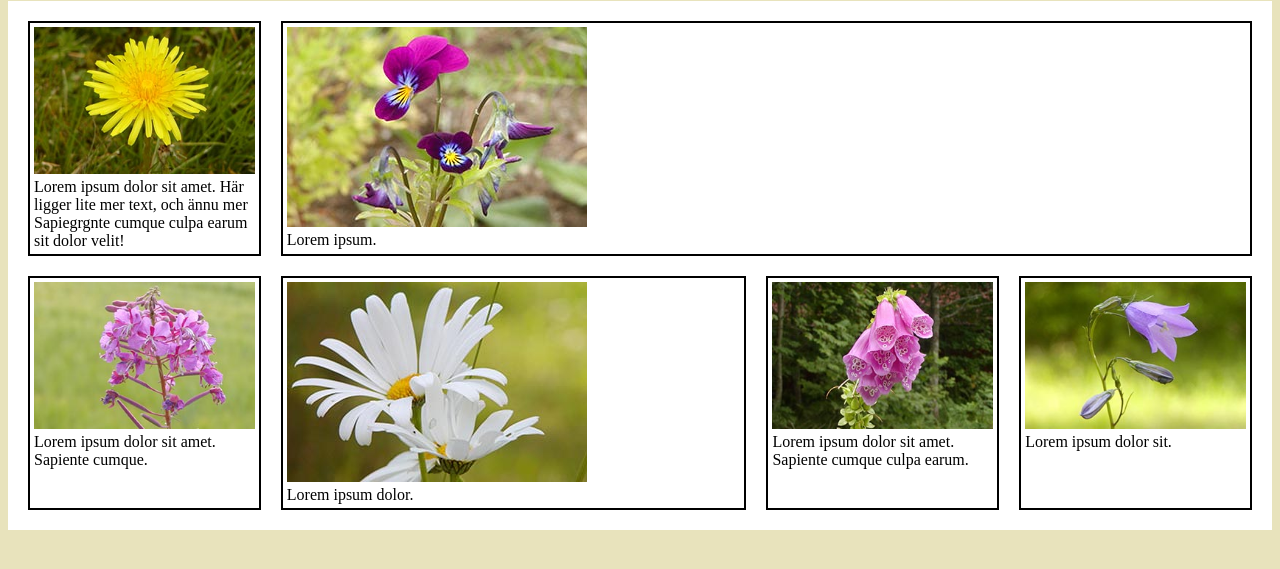
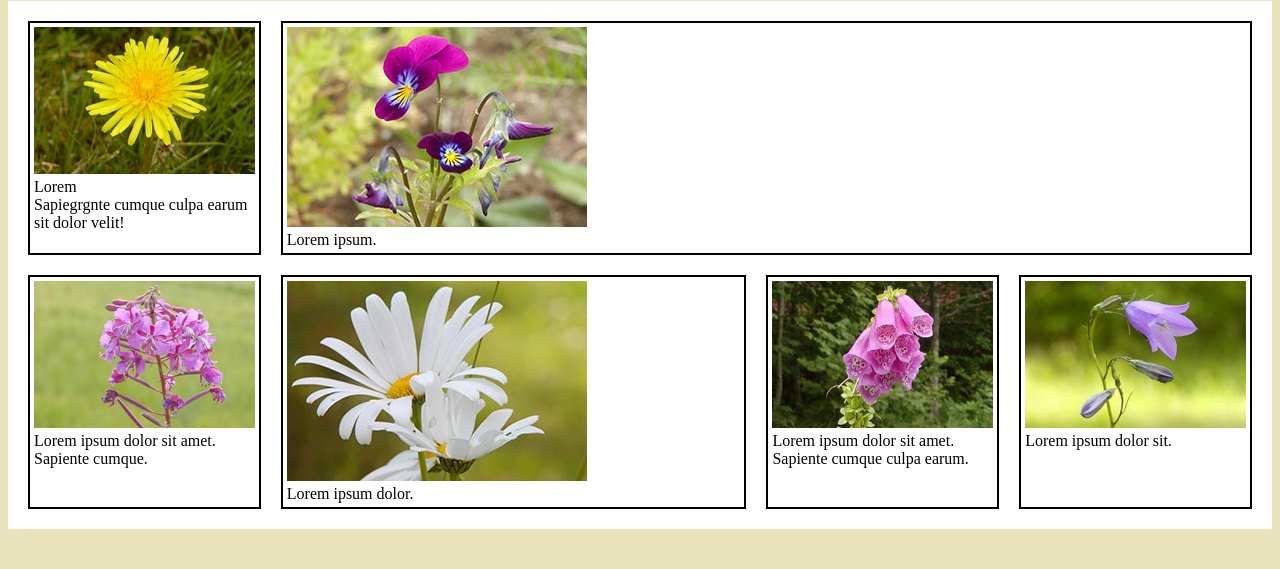
Before and after one commit to MikaelEklund/HTMLTest, a plain HTML site: page index.html in a window 1280 px wide. Shown: the part 79-648 px from the top of the page. Drawn offline with Linux system fonts and the light colour scheme.

Commit message:
onecommit

```diff
--- a/index.html
+++ b/index.html
@@ -11,7 +11,7 @@
     <div class="wrapper">
         <figure>
             <img src="img/flower1.jpg" alt="Blomma">
-            <p>Lorem ipsum dolor sit amet. Här ligger lite mer text, och ännu mer</p>
+            <p>Lorem</p>
             <p>Sapiegrgnte cumque culpa earum sit dolor velit!</p>
         </figure>
         <figure>
```
